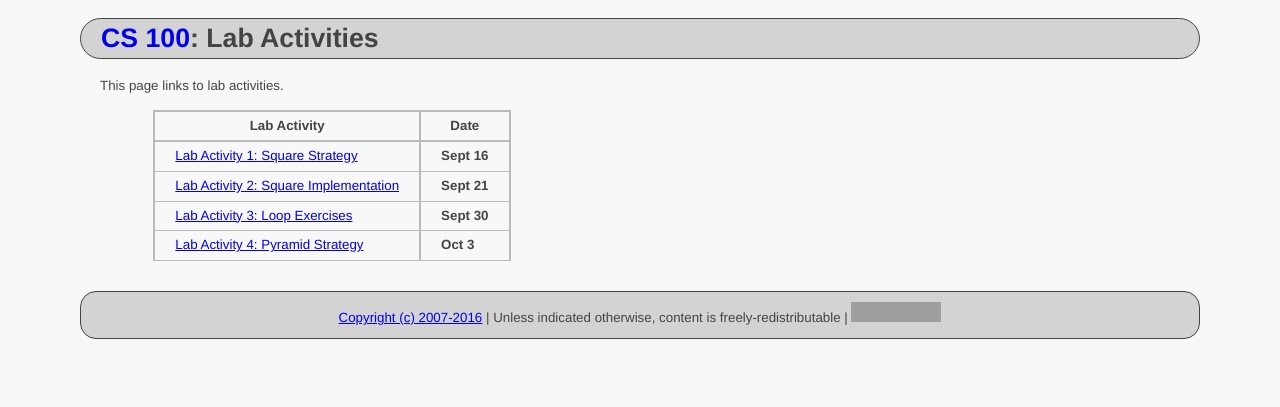
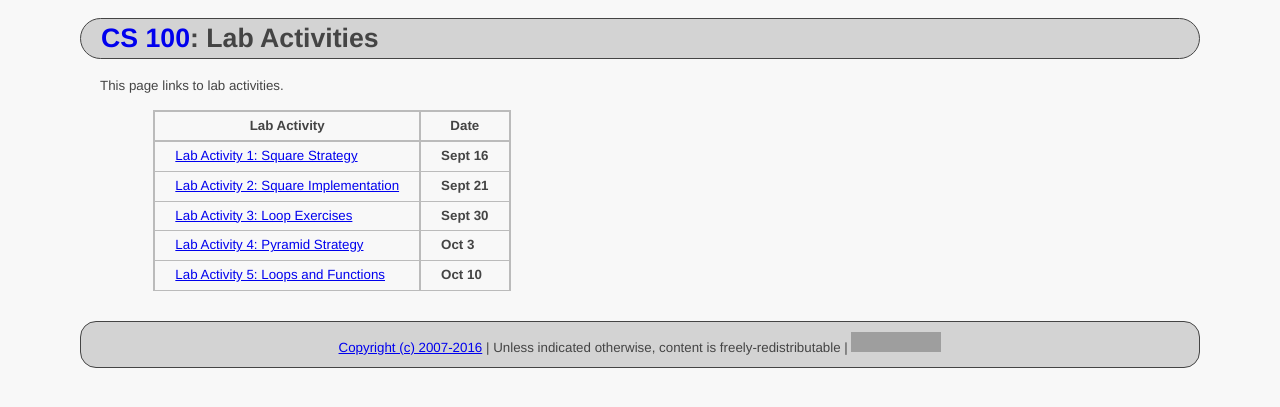
Before and after one commit to ycpcs/cs100-fall2016, a Jekyll site: the page built from labs/index.md, in a window 1280 px wide. Shown: the top 407 px of the page. Built offline with Jekyll 4.4.1, drawn with Linux system fonts in a browser that asks for light colours; grey boxes are pictures that could not be loaded.

Commit message:
added lab 5

```diff
--- a/labs/index.md
+++ b/labs/index.md
@@ -12,6 +12,7 @@ This page links to lab activities.
 > [Lab Activity 2: Square Implementation](CPADS_Lab2.pdf)                                | **Sept 21** |
 > [Lab Activity 3: Loop Exercises](CPADS_Lab3.pdf)                                       | **Sept 30** |
 > [Lab Activity 4: Pyramid Strategy](CPADS_Lab4.pdf)                                     | **Oct 3**   |
+> [Lab Activity 5: Loops and Functions](CPADS_Lab5.pdf)                                  | **Oct 10**  |
 
 
 <!--
```
Also changed, not shown: 1 other file.
